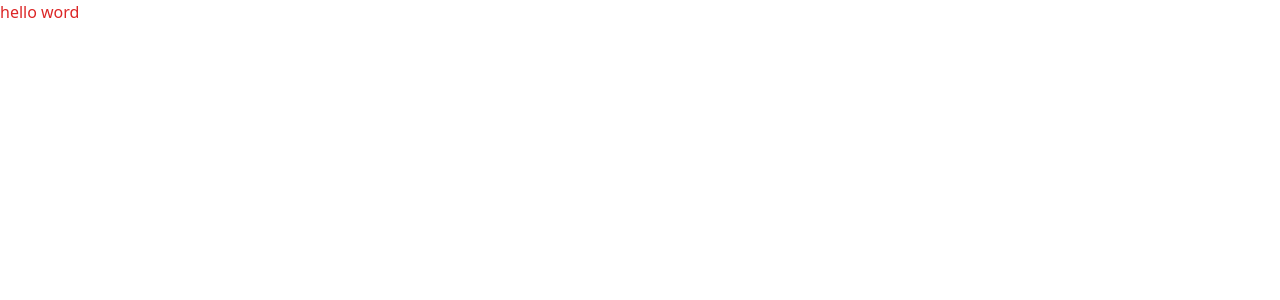
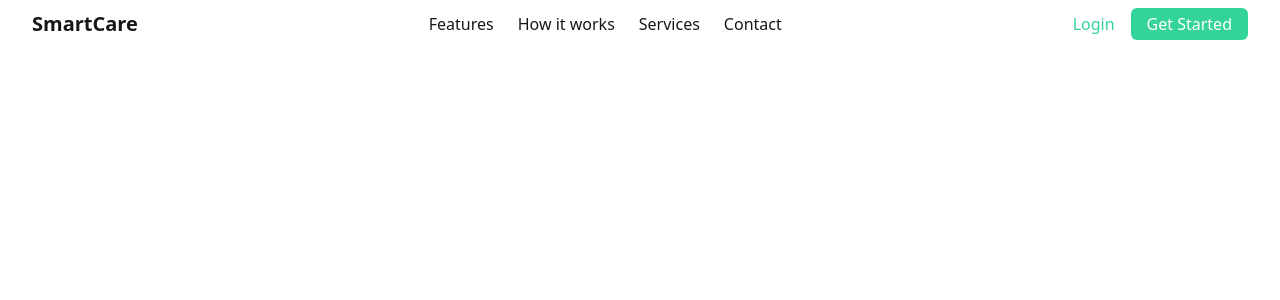
Before and after one commit to norvale08/smartcare-new, a Next.js app in the folder apps/web/: page / in a window 1280 px wide. Shown: the top 300 px of the page. Built offline with nearby package versions, Linux system fonts and the light colour scheme.

Commit message:
Created the header

```diff
--- a/apps/web/app/page.tsx
+++ b/apps/web/app/page.tsx
@@ -3,8 +3,25 @@ import React from 'react'
 const page = () => {
   return (
     <div>
-      <p className='text-red-600'>hello word</p>
+      <header className="flex items-center justify-between px-8 py-2 mb-2">
+            <h1 className="text-xl font-bold">SmartCare</h1>
 
+            <div className="flex gap-6">
+              <button>Features</button>
+              <button>How it works</button>
+              <button>Services</button>
+              <button>Contact</button>
+            </div>
+
+            <div className="flex gap-4">
+              <button className="text-emerald-400">Login</button>
+              <button className="bg-emerald-400 text-white rounded-md px-4 py-1">Get Started</button>
+            </div>
+        </header>
+
+      <div className="flex items-center justify-center min-h-screen min-w-screen">
+
+      </div>
     </div>
   )
 }
```
